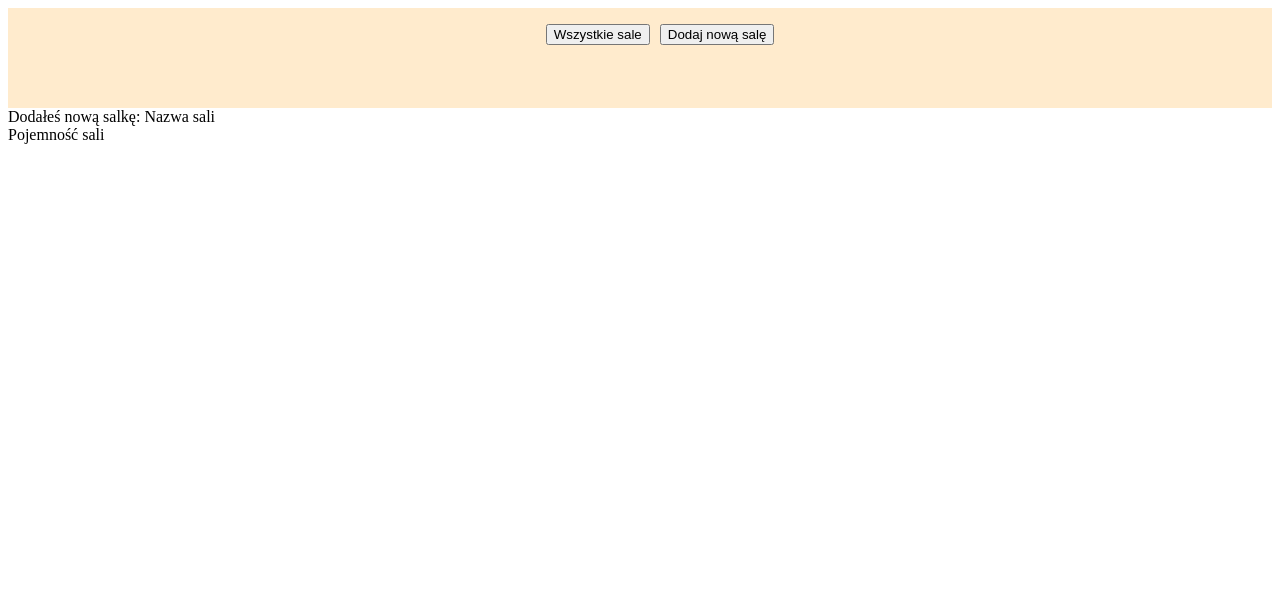
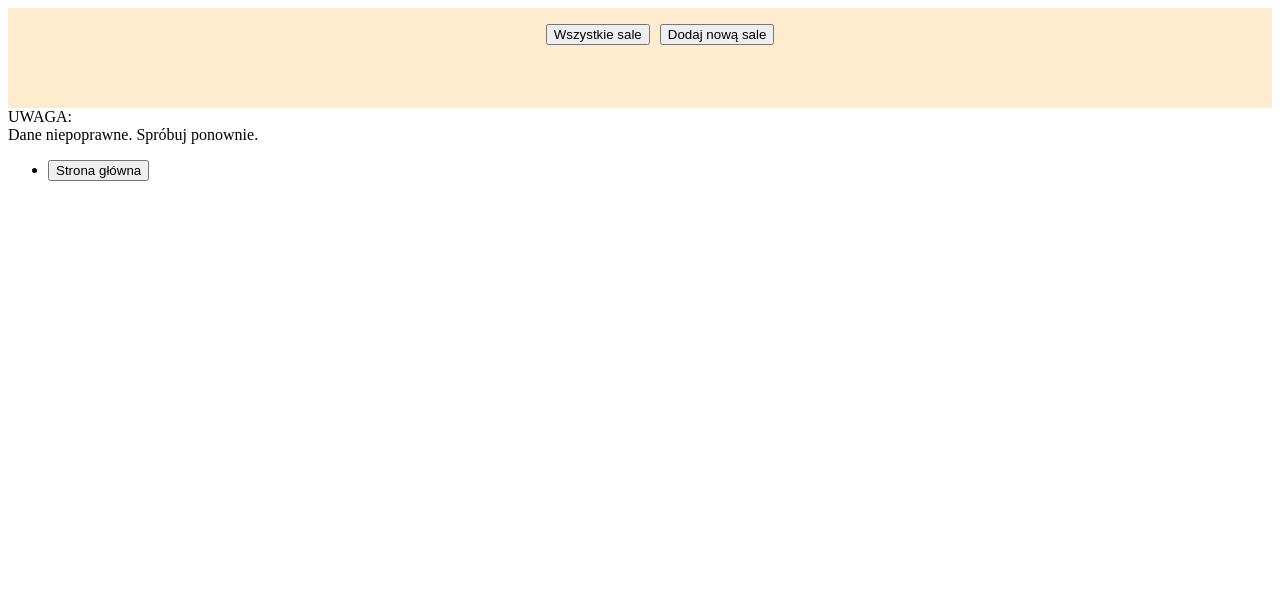
Before and after one commit to MiroslavShar/sala_konferencyjna, a Django app: template templates/new_room.html in a window 1280 px wide. Shown: the top 607 px of the page. Run offline with Django 4.2, Linux system fonts and the light colour scheme; the template is opened without the code that fills it, so the values that code supplies are empty.

Commit message:
add hall

```diff
--- a/app_sala_konferencyjna/models.py
+++ b/app_sala_konferencyjna/models.py
@@ -4,5 +4,5 @@
 
 class Hall(models.Model):
     name_hall = models.CharField(max_length=255)
-    capacity_hall = models.IntegerField
-    availability_of_projector = models.BooleanField(default=True)
+    capacity_hall = models.IntegerField(default=False)
+    availability_of_projector = models.BooleanField()
--- a/sala_konferencyjna/settings.py
+++ b/sala_konferencyjna/settings.py
@@ -78,7 +78,7 @@
 DATABASES = {
     'default': {
         'ENGINE': 'django.db.backends.sqlite3',
-        'NAME': BASE_DIR / 'db.sqlite3',
+        'NAME': BASE_DIR / 'db.sqlite4',
     }
 }
 
--- a/sala_konferencyjna/urls.py
+++ b/sala_konferencyjna/urls.py
@@ -16,7 +16,10 @@
 """
 from django.contrib import admin
 from django.urls import path
+from app_sala_konferencyjna import views
+
 
 urlpatterns = [
     path('admin/', admin.site.urls),
+    path('room/new/', views.add_new_hall)
 ]
--- a/templates/add_room.html
+++ b/templates/add_room.html
@@ -4,6 +4,7 @@
     {% csrf_token %}
     <input type="text" name="name_hall" placeholder="Nazwa sali">
     <input type="text" name="capacity_hall" placeholder="Pojemność sali">
+    <input type="checkbox" name="availability_of_projector" placeholder="Dostępność wyrzutnika">
     <input type="submit">
 </form>
 {% endblock %}
--- a/templates/base.html
+++ b/templates/base.html
@@ -44,11 +44,11 @@
 <div class="header">
     <div>
         <ul class="links">
-            <li><a href='{% url 'wszystkie_sale' %}'>
+            <li><a href='all_hall'>
                 <button>Wszystkie sale</button>
             </a></li>
-            <li><a href='{% url 'dodaj_sale' %}'>
-                <button>Dodaj nową salę</button>
+            <li><a href='/room/new/'>
+                <button>Dodaj nową sale</button>
             </a></li>
 
         </ul>
--- a/templates/new_room.html
+++ b/templates/new_room.html
@@ -1,6 +1,13 @@
 {% extends 'base.html' %}
 {% block contents %}
-Dodałeś nową salkę:
-    Nazwa sali {{ hall.name_hall }} <br>
-    Pojemność sali {{ hall.capacity_hall }} <br>
+UWAGA:<br>
+    Dane niepoprawne. Spróbuj ponownie.<br>
+
+<div>
+<ul>
+    <li>
+        <a href="base.html"><button>Strona główna</button></a>
+    </li>
+</ul>
+</div>
 {% endblock %}
```
Also changed, not shown: app_sala_konferencyjna/views.py (+14 -3 lines), app_sala_konferencyjna/migrations/0001_initial.py (added), app_sala_konferencyjna/migrations/0002_hall_capacity_hall.py (added), db.sqlite3 (deleted), 1 other file.
